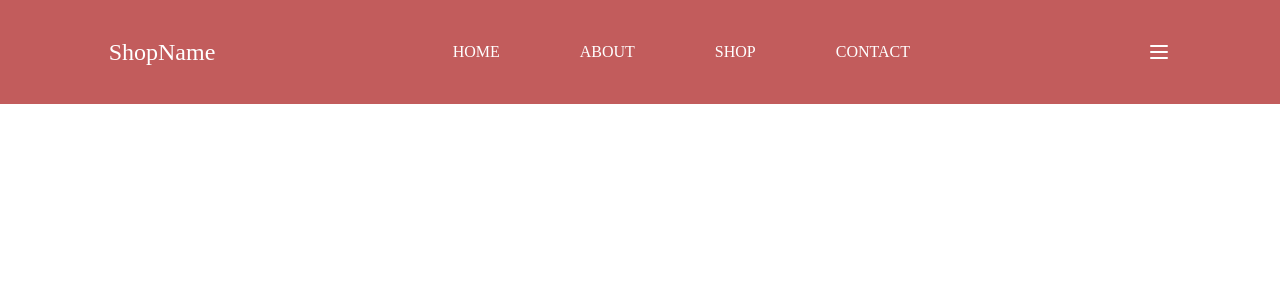
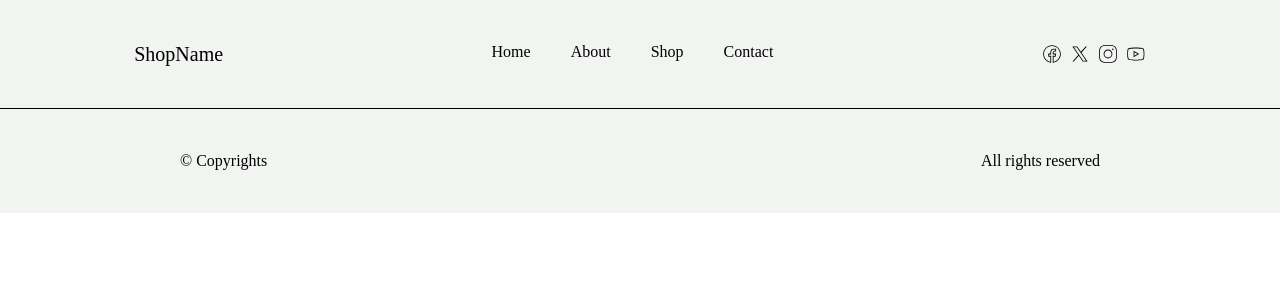
Before and after one commit to Vinzecta/Web-Project, a React (Vite) app: page / in a window 1280 px wide. Shown: the top 300 px of the page. Built offline with nearby package versions, Linux system fonts and the light colour scheme.

Commit message:
In progress footer

```diff
--- a/src/App.jsx
+++ b/src/App.jsx
@@ -8,7 +8,7 @@ import Footer from './Components/footer/footer'
 function App() {
   return (
     <>
-      <Header />
+      <Footer />
     </>
   )
 }
--- a/src/Components/footer/Footer.jsx
+++ b/src/Components/footer/Footer.jsx
@@ -4,9 +4,9 @@ function Footer() {
     return (
         <footer>
             <Footer_Navigation/>
-            <section className="flex justify-between border-t border-solid border-black p-5">
-                <p className="text-2xl ml-20">&copy; Copyrights</p>
-                <p className="text-2xl mr-20">All rights reserved</p>
+            <section className="flex justify-between p-10 border-t bg-[#F1F4F1]">
+                <p className="text-base ml-35">&copy; Copyrights</p>
+                <p className="text-base mr-35">All rights reserved</p>
             </section>
         </footer>
     );
--- a/src/Components/footer/Footer_Navigation.jsx
+++ b/src/Components/footer/Footer_Navigation.jsx
@@ -6,21 +6,21 @@ import Youtube from "../../assets/youtube.svg"
 
 function Footer_Navigation() {
     return (
-            <section className="flex justify-between p-5">
-                <h1 className="text-2xl ml-20 p-5">ShopName</h1>
+            <section className="flex justify-around py-10 bg-[#F1F4F1]">
+                <h1 className="text-xl">ShopName</h1>
 
-                <nav className="flex gap-15 p-5">
-                    <a href="#" className="text-2xl m-auto">Home</a>
-                    <a href='#' className="text-2xl m-auto">About</a>
-                    <a href='#' className="text-2xl m-auto">Shop</a>
-                    <a href='#' className="text-2xl m-auto">Contact</a>
+                <nav className="flex gap-10">
+                    <a href="#" className="text-base">Home</a>
+                    <a href='#' className="text-base">About</a>
+                    <a href='#' className="text-base">Shop</a>
+                    <a href='#' className="text-base">Contact</a>
                 </nav>
 
-                <div className="flex gap-5 mr-20">
-                    <img src={Facebook} alt="Facebook" className="w-10"/>
-                    <img src={Twitter} alt="Twitter" className="w-10"/>
-                    <img src={Instagram} alt="Instagram" className="w-10"/>
-                    <img src={Youtube} alt="Youtube" className="w-10"/>
+                <div className="flex gap-2">
+                    <img src={Facebook} alt="Facebook" className="w-5"/>
+                    <img src={Twitter} alt="Twitter" className="w-5"/>
+                    <img src={Instagram} alt="Instagram" className="w-5"/>
+                    <img src={Youtube} alt="Youtube" className="w-5"/>
                 </div>
             </section>
         );
```
Also changed, not shown: src/Components/footer/Footer.css (added).
